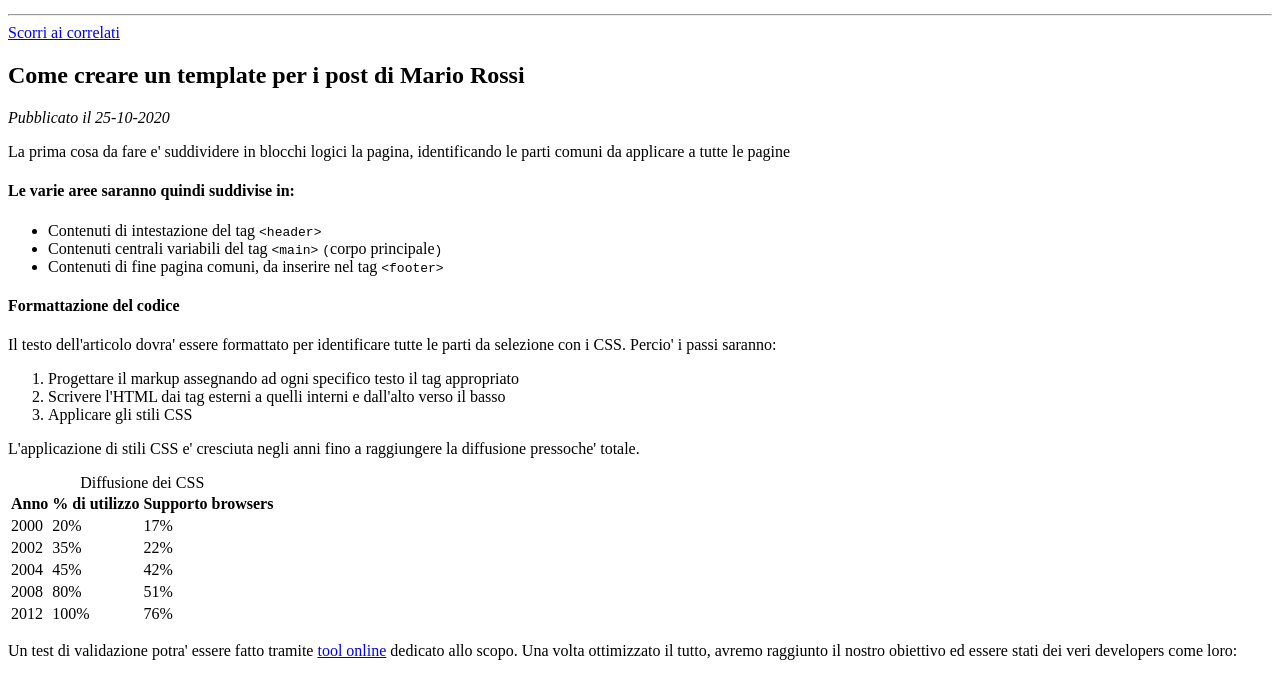
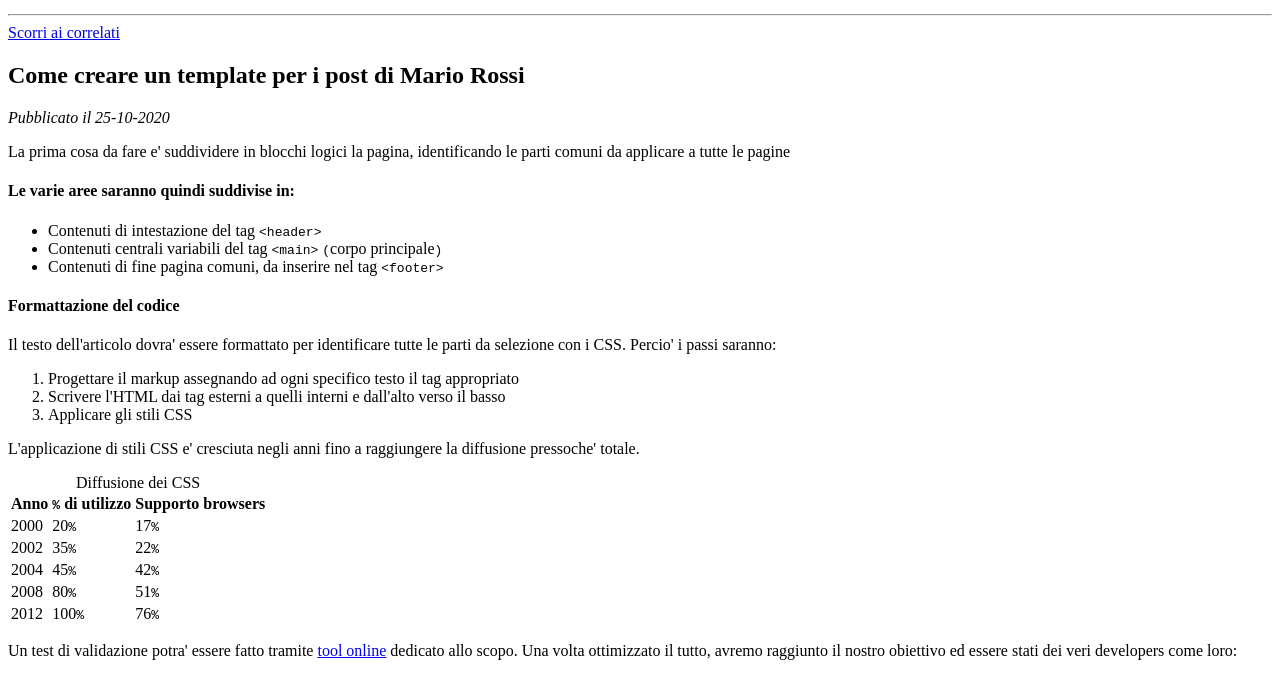
Before and after one commit to frnapo/Esercitazioni_giornaliere, a plain HTML site: page esercitazione_giorno2/index.html in a window 1280 px wide. Shown: the part 209-882 px from the top of the page. Drawn offline with Linux system fonts and the light colour scheme; grey boxes are pictures that could not be loaded.

Commit message:
Esercitazione_giorno_2
Esercitazione giorno 2

```diff
--- a/esercitazione_giorno2/index.html
+++ b/esercitazione_giorno2/index.html
@@ -46,37 +46,37 @@
             <caption>Diffusione dei CSS</caption>
             <tr>
                 <th>Anno</th>
-                <th>&#37; di utilizzo</th>
+                <th><code>&#37;</code> di utilizzo</th>
                 <th>Supporto browsers</th>
             </tr>
             <tr>
                 <td>2000</td>
-                <td>20&#37;</td>
-                <td>17&#37;</td>
+                <td>20<code>&#37;</code></td>
+                <td>17<code>&#37;</code></td>
             </tr>
             <tr>
                 <td>2002</td>
-                <td>35&#37;</td>
-                <td>22&#37;</td>
+                <td>35<code>&#37;</code></td>
+                <td>22<code>&#37;</code></td>
             </tr>
             <tr>
                 <td>2004</td>
-                <td>45&#37;</td>
-                <td>42&#37;</td>
+                <td>45<code>&#37;</code></td>
+                <td>42<code>&#37;</code></td>
             </tr>
             <tr>
                 <td>2008</td>
-                <td>80&#37;</td>
-                <td>51&#37;</td>
+                <td>80<code>&#37;</code></td>
+                <td>51<code>&#37;</code></td>
             </tr>
             <tr>
                 <td>2012</td>
-                <td>100&#37;</td>
-                <td>76&#37;</td>
+                <td>100<code>&#37;</code></td>
+                <td>76<code>&#37;</code></td>
             </tr>
         </table>
         <p> Un test di validazione potra' essere fatto tramite
-            <a href="https://validator.w3.org/nu/" target="_blank">tool online</a> dedicato allo scopo. Una volta ottimizzato il tutto, avremo raggiunto il nostro obiettivo ed essere stati dei veri developers come loro:
+            <a href="https://validator.w3.org/" target="_blank">tool online</a> dedicato allo scopo. Una volta ottimizzato il tutto, avremo raggiunto il nostro obiettivo ed essere stati dei veri developers come loro:
         </p>
         <iframe width="560" height="315" src="https://www.youtube.com/embed/B82GbfAPXT8?si=wl9WAmBgkM9GJZAp" title="YouTube video player" frameborder="0" allow="accelerometer; autoplay; clipboard-write; encrypted-media; gyroscope; picture-in-picture; web-share" allowfullscreen></iframe>
     </main>
```
